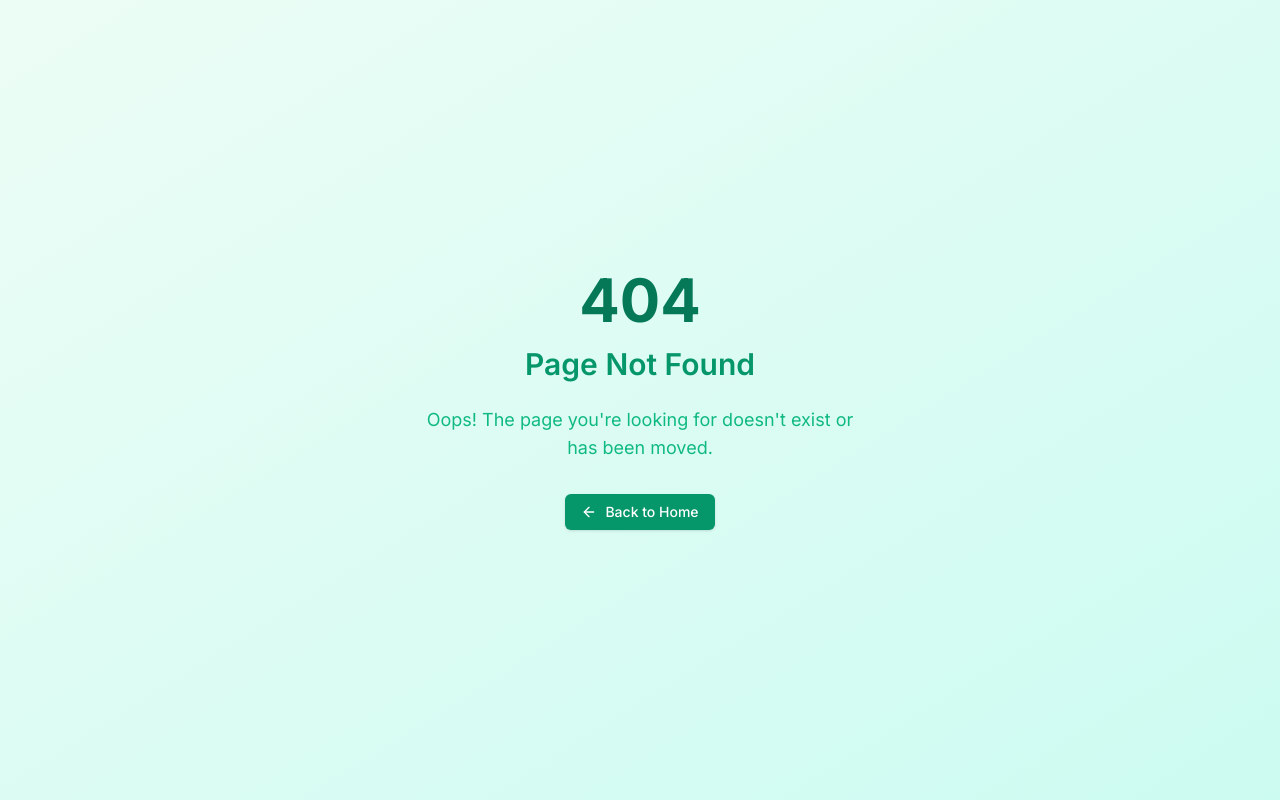
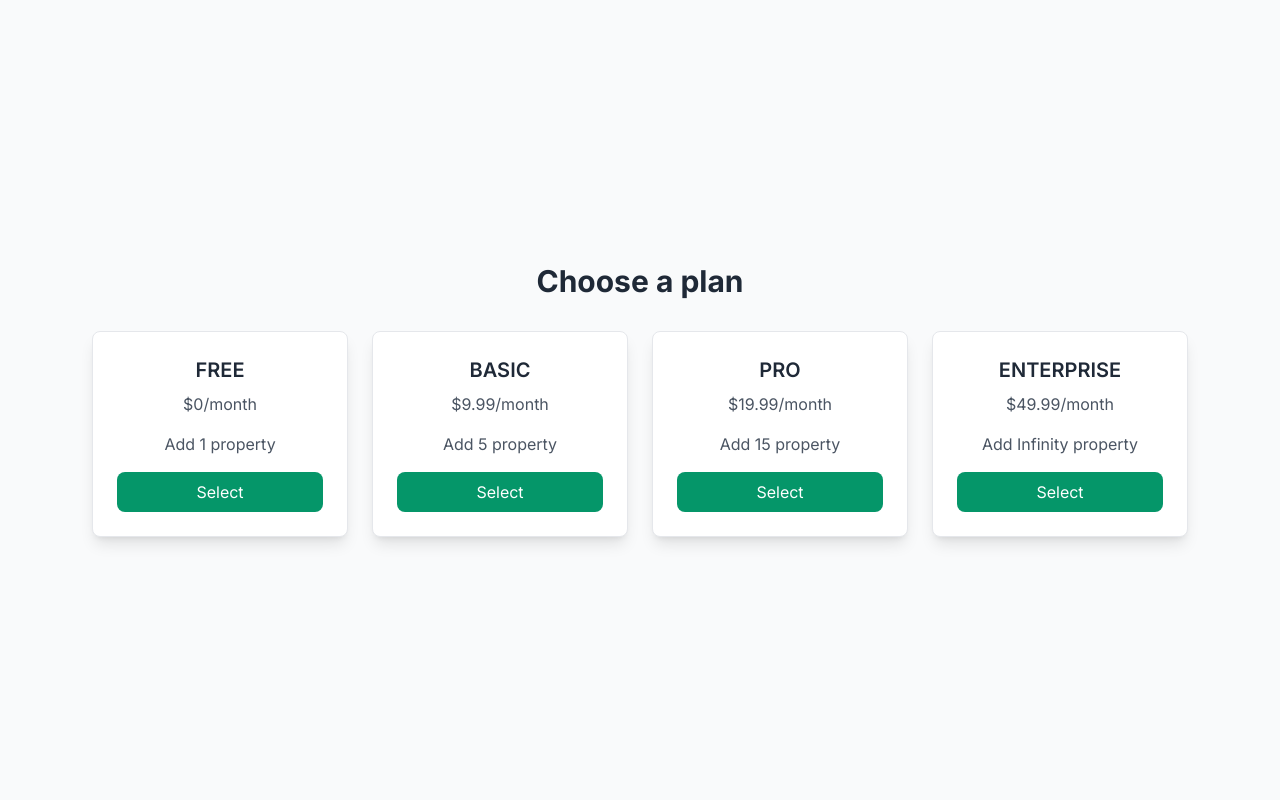
Before and after one commit to davidv76/stayscan, a Next.js app: page /tiers in a window 1280 px wide. Before the commit this address had no page. Built offline with nearby package versions, Linux system fonts and the light colour scheme.

Commit message:
added tiers page, and updated UI components

```diff
--- a/app/api/create-checkout-session/route.ts
+++ b/app/api/create-checkout-session/route.ts
@@ -15,9 +15,10 @@ export async function POST(request: NextRequest) {
     }
 
     const body = await request.json()
-    const { priceId } = body
+    const { priceId, name, price, propertyLimit} = body;
 
-    if (!priceId) {
+    console.log("plaen name: ", name)
+    if (!priceId || !name) {
       return NextResponse.json({ error: 'Price ID is required' }, { status: 400 })
     }
 
@@ -30,7 +31,7 @@ export async function POST(request: NextRequest) {
       return NextResponse.json({ error: 'User not found' }, { status: 404 })
     }
 
-    let customer
+    let customer;
     if (user.subscription?.stripeCustomerId) {
       customer = await stripe.customers.retrieve(user.subscription.stripeCustomerId)
     } else {
@@ -46,22 +47,27 @@ export async function POST(request: NextRequest) {
         metadata: {
           userId: user.id,
         },
-      })
-      await prisma.subscription.upsert({
+      });
+
+
+   await prisma.subscription.upsert({
         where: { userId: user.id },
         update: { stripeCustomerId: customer.id },
         create: {
           userId: user.id,
           stripeCustomerId: customer.id,
-          status: 'inactive',
-          name: 'Free',
-          price: 0,
-          propertyLimit: 1,
+          stripePriceId: priceId,
+          status: name !== 'free' ? 'active' : 'inactive',
+          name: name,
+          price: price,
+          propertyLimit: propertyLimit,
           currentPeriodStart: new Date(),
           currentPeriodEnd: new Date(new Date().setFullYear(new Date().getFullYear() + 1)),
         },
       })
-    }
+    };
+
+
 
     const session = await stripe.checkout.sessions.create({
       customer: customer.id,
--- a/app/api/subscription/route.ts
+++ b/app/api/subscription/route.ts
@@ -100,22 +100,26 @@ export const GET = checkAuth(async (userId: string) => {
         where: { clerkId: userId },
         include: { subscription: true },
       })
-    )
+    );
+
+    console.log('user check: 💥', user)
 
     if (!user) {
       return NextResponse.json({ error: 'User not found' }, { status: 404 })
     }
 
+    // if (user.subscription?.stripePriceId) {
+    //   const updatedSubscription = await updateSubscriptionFromStripe(user.subscription)
+    //   console.log('Subscription updated from Stripe:💥', JSON.stringify(updatedSubscription, null, 2))
+    //   return NextResponse.json(updatedSubscription)
+    // }
+
     if (!user.subscription) {
+      console.log('free plan code running')
       const freeSubscription = await createFreeSubscription(user.id)
-      return NextResponse.json(freeSubscription)
+      return NextResponse.json(freeSubscription);
     }
 
-    if (user.subscription.stripeSubscriptionId) {
-      const updatedSubscription = await updateSubscriptionFromStripe(user.subscription)
-      console.log('Subscription updated from Stripe:', JSON.stringify(updatedSubscription, null, 2))
-      return NextResponse.json(updatedSubscription)
-    }
 
     return NextResponse.json(user.subscription)
   } catch (error) {
--- a/app/api/webhooks/stripe/route.ts
+++ b/app/api/webhooks/stripe/route.ts
@@ -13,8 +13,9 @@ const stripe = new Stripe(process.env.STRIPE_SECRET_KEY!, {
 const webhookSecret = process.env.STRIPE_WEBHOOK_SECRET!
 
 export async function POST(req: NextRequest) {
+  console.log('webhook being called💥💥');
   const rawBody = await req.text()
-  const sig = req.headers.get('stripe-signature')
+  const sig = req.headers.get('stripe-signature');
 
   if (!sig) {
     return NextResponse.json({ error: 'No Stripe signature found' }, { status: 400 })
@@ -84,6 +85,7 @@ async function handleSubscriptionChange(subscription: Stripe.Subscription) {
   }
 
   try {
+    console.log('pushing database')
     const updatedSubscription = await prisma.subscription.upsert({
       where: { userId: userId },
       update: subscriptionData,
--- a/app/dashboard/page.tsx
+++ b/app/dashboard/page.tsx
@@ -238,7 +238,7 @@ export default function StayScanDashboard() {
     // Check if Stripe is blocked
     const checkStripe = async () => {
       try {
-        const stripe = await stripePromise
+        const stripe = await stripePromise;
         if (!stripe) {
           setStripeBlocked(true)
         }
@@ -889,7 +889,7 @@ export default function StayScanDashboard() {
       const response = await fetch('/api/create-checkout-session', {
         method: 'POST',
         headers: { 'Content-Type': 'application/json' },
-        body: JSON.stringify({ priceId: plan.stripeId }),
+        body: JSON.stringify({ priceId: plan.stripeId, name: plan.name, price: plan.price, propertyLimit: plan.propertyLimit }),
       })
 
       if (!response.ok) {
@@ -1534,8 +1534,8 @@ export default function StayScanDashboard() {
               <AvatarFallback>{user?.fullName?.[0]}</AvatarFallback>
             </Avatar>
             <div>
-              <h3 className="text-2xl font-semibold text-gray-900">{user?.fullName}</h3>
-              <p className="text-gray-500">{user?.primaryEmailAddress?.emailAddress}</p>
+              <h3 className="text-2xl font-semibold text-white">{user?.fullName}</h3>
+              <p className="text-white">{user?.primaryEmailAddress?.emailAddress}</p>
             </div>
           </CardContent>
         </MotionCard>
@@ -1547,19 +1547,19 @@ export default function StayScanDashboard() {
                         <div className="grid grid-cols-2 gap-4">
                           <div>
                             <Label className="text-emerald-600">Current Plan</Label>
-                            <Input value={subscription.name} readOnly className="bg-white" />
+                            <div className='text-white bg-black border rounded p-2 w-full'>{subscription.name}</div>
                           </div>
                           <div>
                             <Label className="text-emerald-600">Price</Label>
-                            <Input value={`$${subscription.price}/month`} readOnly className="bg-white" />
+                            <div className='text-white bg-black border rounded p-2 w-full'>{`$${subscription.price}/month`}</div>
                           </div>
                           <div>
                             <Label className="text-emerald-600">Property Limit</Label>
-                            <Input value={subscription.propertyLimit} readOnly className="bg-white" />
+                            <div className='text-white bg-black border rounded p-2 w-full'>{subscription.propertyLimit}</div>
                           </div>
                           <div>
                             <Label className="text-emerald-600">Next Billing Date</Label>
-                            <Input value={new Date(subscription.currentPeriodEnd).toLocaleDateString()} readOnly className="bg-white" />
+                            <div className='text-white bg-black border rounded p-2 w-full'>{new Date(subscription.currentPeriodEnd).toLocaleDateString()}</div>
                           </div>
                         </div>
                       ) : (
@@ -1573,14 +1573,14 @@ export default function StayScanDashboard() {
                     {/* Preferences */}
                     <div className="space-y-2">
                       <h3 className="text-lg font-semibold text-emerald-700">Preferences</h3>
-                      <div className="flex items-center justify-between">
+                      {/* <div className="flex items-center justify-between">
                         <Label htmlFor="darkMode" className="text-emerald-600">Dark Mode</Label>
                         <Switch
                           id="darkMode"
                           checked={isDarkMode}
                           onCheckedChange={setIsDarkMode}
                         />
-                      </div>
+                      </div> */}
                       <div className="flex items-center justify-between">
                         <Label htmlFor="language" className="text-emerald-600">Language</Label>
                         <Select value={language} onValueChange={setLanguage}>
--- a/app/page.tsx
+++ b/app/page.tsx
@@ -9,7 +9,9 @@ import { Accordion, AccordionContent, AccordionItem, AccordionTrigger } from "@/
 import Link from "next/link"
 import { Check, Building, Users, BarChart, Key, Wrench, Shield, Menu, X } from "lucide-react"
 import { useState } from "react"
-import { SVGProps } from 'react'
+import { SVGProps } from 'react';
+import logo from '../assets/images/stayscan-logo.jpg';
+import Image from 'next/image';
 
 export default function Component() {
   const [mobileMenuOpen, setMobileMenuOpen] = useState(false)
@@ -18,7 +20,8 @@ export default function Component() {
     <div className="flex flex-col min-h-screen w-full bg-white text-gray-800">
       <header className="px-4 lg:px-6 h-16 flex items-center border-b border-gray-200 sticky top-0 bg-white z-50">
         <Link className="flex items-center justify-center" href="#">
-          <BuildingIcon className="h-6 w-6 text-blue-600" />
+          {/* <BuildingIcon className="h-6 w-6 text-blue-600" /> */}
+          <Image className='w-14 h-14 object-cover rounded-full' src={logo} alt="stayscan-logo"  />
           <span className="ml-2 text-xl font-bold text-gray-900">Stayscan</span>
         </Link>
         <nav className="hidden md:flex ml-auto gap-4 sm:gap-6">
--- /dev/null
+++ b/app/tiers/page.tsx
@@ -0,0 +1,52 @@
+"use client";
+
+import { useRouter } from "next/navigation";
+
+
+interface SubscriptionPlan {
+  name: string;
+  price: number;
+  propertyLimit: number;
+  stripeId: string | null;
+}
+
+// Define subscription plans
+const subscriptionPlans: SubscriptionPlan[] = [
+  { name: "free", price: 0, propertyLimit: 1, stripeId: null },
+  { name: "basic", price: 9.99, propertyLimit: 5, stripeId: 'price_1QAzauJZnaZUZb3Y7jUiQi8t' },
+  { name: "pro", price: 19.99, propertyLimit: 15, stripeId: 'price_1QAzauJZnaZUZb3Y7jUiQi8t' },
+  { name: "enterprise", price: 49.99, propertyLimit: Infinity, stripeId: 'price_1QAzauJZnaZUZb3Y7jUiQi8t' },
+]
+export default function TiersPage() {
+
+  const router = useRouter();
+
+  const handleChoosePlan = (plan: string)=> {
+    console.log(plan);
+
+    router.push('/dashboard');
+  }
+  return (
+    <div className="flex flex-col items-center justify-center min-h-screen bg-gray-50 p-6">
+      <h1 className="text-3xl font-bold text-gray-800 mb-8">Choose a plan</h1>
+      <div className="flex flex-row flex-wrap justify-center gap-6">
+        {/* Plan list */}
+
+        {subscriptionPlans.map((plan, indx) => (
+          <div key={indx} className="bg-white p-6 rounded-lg shadow-lg border border-gray-200 w-64 text-center">
+            <h2 className="text-xl font-semibold text-gray-800 mb-2 uppercase">
+              {plan.name}
+            </h2>
+            <p className="text-gray-600 mb-4">${plan.price}/month</p>
+            <p className="text-gray-600 mb-4">
+              Add {plan.propertyLimit} property
+            </p>
+            <button onClick={()=> handleChoosePlan(plan.name)} className="w-full bg-emerald-600 text-white py-2 px-4 rounded-lg hover:bg-emerald-700  transition duration-300">
+              Select
+            </button>
+          </div>
+        ))}
+      </div>
+    </div>
+  );
+}
--- a/components/ui/select.tsx
+++ b/components/ui/select.tsx
@@ -24,7 +24,7 @@ const SelectTrigger = React.forwardRef<
   <SelectPrimitive.Trigger
     ref={ref}
     className={cn(
-      "flex h-9 w-full items-center justify-between whitespace-nowrap rounded-md border border-input bg-transparent px-3 py-2 text-sm shadow-sm ring-offset-background placeholder:text-muted-foreground focus:outline-none focus:ring-1 focus:ring-ring disabled:cursor-not-allowed disabled:opacity-50 [&>span]:line-clamp-1",
+      "flex h-9 w-full items-center text-black justify-between whitespace-nowrap rounded-md border border-input bg-transparent px-3 py-2 text-sm shadow-sm ring-offset-background placeholder:text-muted-foreground focus:outline-none focus:ring-1 focus:ring-ring disabled:cursor-not-allowed disabled:opacity-50 [&>span]:line-clamp-1",
       className
     )}
     {...props}
@@ -110,7 +110,7 @@ const SelectLabel = React.forwardRef<
 >(({ className, ...props }, ref) => (
   <SelectPrimitive.Label
     ref={ref}
-    className={cn("px-2 py-1.5 text-sm font-semibold", className)}
+    className={cn("px-2 py-1.5 text-sm font-semibold text-black", className)}
     {...props}
   />
 ))
--- a/components/ui/switch.tsx
+++ b/components/ui/switch.tsx
@@ -11,7 +11,7 @@ const Switch = React.forwardRef<
 >(({ className, ...props }, ref) => (
   <SwitchPrimitives.Root
     className={cn(
-      "peer inline-flex h-5 w-9 shrink-0 cursor-pointer items-center rounded-full border-2 border-transparent shadow-sm transition-colors focus-visible:outline-none focus-visible:ring-2 focus-visible:ring-ring focus-visible:ring-offset-2 focus-visible:ring-offset-background disabled:cursor-not-allowed disabled:opacity-50 data-[state=checked]:bg-primary data-[state=unchecked]:bg-input",
+      "peer inline-flex h-5 w-9 shrink-0 cursor-pointer items-center rounded-full border-2 border-transparent shadow-sm transition-colors focus-visible:outline-none focus-visible:ring-2 focus-visible:ring-ring focus-visible:ring-offset-2 focus-visible:ring-offset-background disabled:cursor-not-allowed disabled:opacity-50 data-[state=checked]:bg-[#1e3932] data-[state=unchecked]:bg-emerald-600",
       className
     )}
     {...props}
@@ -19,7 +19,7 @@ const Switch = React.forwardRef<
   >
     <SwitchPrimitives.Thumb
       className={cn(
-        "pointer-events-none block h-4 w-4 rounded-full bg-background shadow-lg ring-0 transition-transform data-[state=checked]:translate-x-4 data-[state=unchecked]:translate-x-0"
+        "pointer-events-none block h-4 w-4 rounded-full bg-white shadow-lg ring-0 transition-transform data-[state=checked]:translate-x-4 data-[state=unchecked]:translate-x-0"
       )}
     />
   </SwitchPrimitives.Root>
```
Also changed, not shown: assets/images/stayscan-logo.jpg (added).
